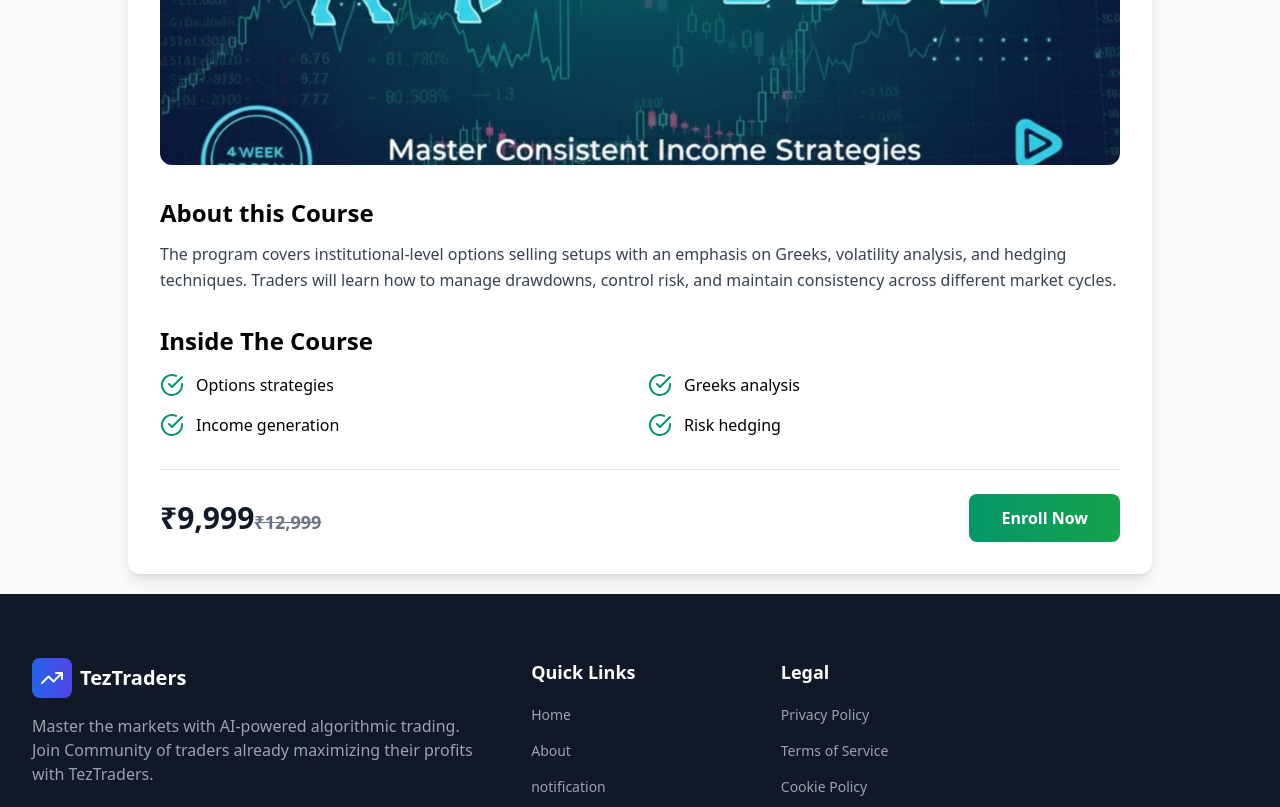
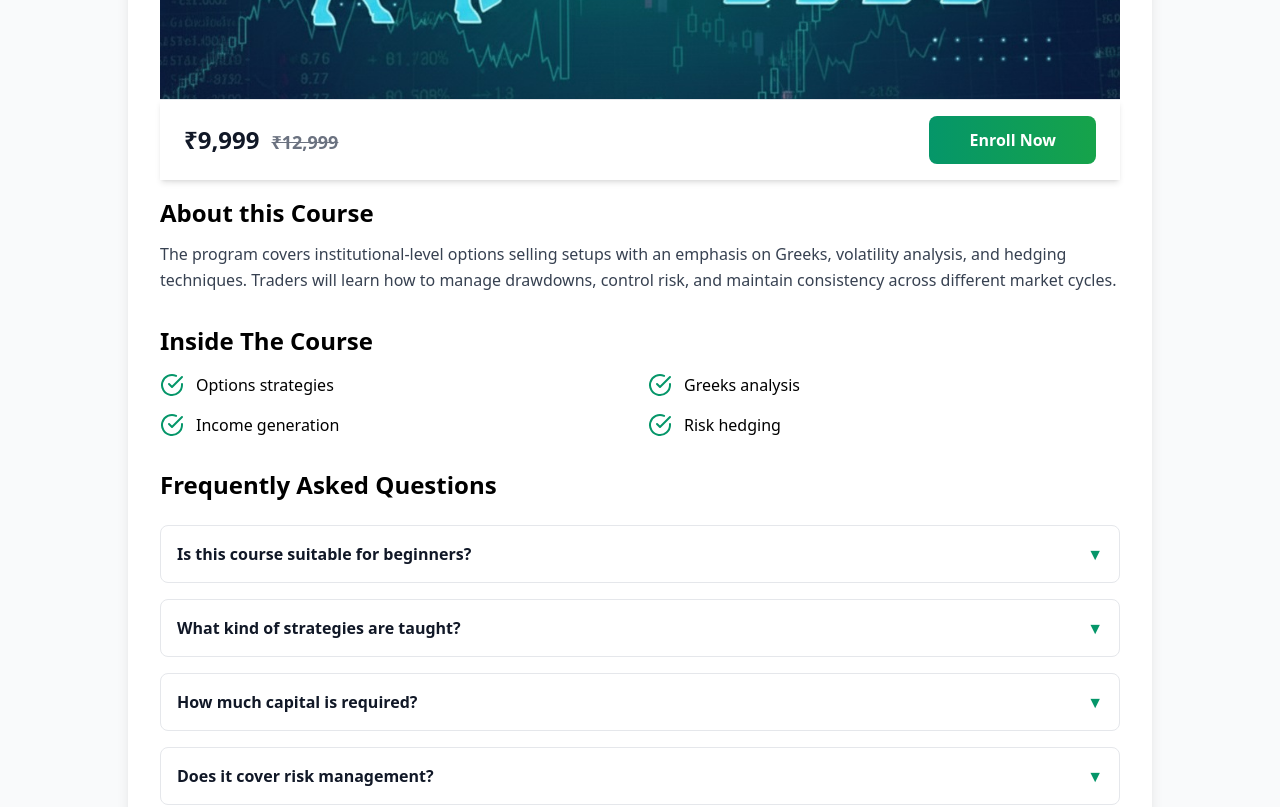
Before and after one commit to Smitayadav01/Info-Trade-website, a React (Vite) app: page /courses/1 in a window 1280 px wide. Shown: the part 620-1427 px from the top of the page. Built offline with nearby package versions, Linux system fonts and the light colour scheme.

Commit message:
commited

```diff
--- a/src/pages/About.tsx
+++ b/src/pages/About.tsx
@@ -1,5 +1,7 @@
 import React from 'react';
 import { Users, Target, Award, TrendingUp, CheckCircle, Brain, Shield, Globe, Heart, BarChart3, LineChart } from 'lucide-react';
+import logo from "../assets/logo.png";
+
 
 const About = () => {
   const values = [
@@ -93,8 +95,14 @@ const About = () => {
       <section className="bg-gradient-to-br from-blue-50 via-indigo-50 to-purple-50 py-20">
         <div className="max-w-7xl mx-auto px-4 sm:px-6 lg:px-8">
           <div className="text-center">
-            <div className="bg-gradient-to-r from-blue-600 to-indigo-600 p-3 rounded-xl w-fit mx-auto mb-6">
-              <LineChart className="h-8 w-8 text-white" />
+            <div className=" p-3 rounded-xl w-fit mx-auto mb-6">
+
+  <img
+    src={logo}
+    className="h-16 w-18 object-contain"
+  />
+
+
             </div>
             <h1 className="text-5xl md:text-6xl font-bold text-gray-900 mb-6">
               About <span className="bg-gradient-to-r from-blue-600 to-indigo-600 bg-clip-text text-transparent">TezTraders</span>
--- a/src/pages/CourseDetail.tsx
+++ b/src/pages/CourseDetail.tsx
@@ -23,6 +23,28 @@ const courses = [
       "Greeks analysis",
       "Income generation",
       "Risk hedging"
+    ],
+    faqs: [
+      {
+        question: "Is this course suitable for beginners?",
+        answer:
+          "This program is best suited for traders who have basic knowledge of options. It focuses on institutional-level options selling concepts."
+      },
+      {
+        question: "What kind of strategies are taught?",
+        answer:
+          "You will learn non-directional and hedged options selling strategies designed for consistent income generation."
+      },
+      {
+        question: "How much capital is required?",
+        answer:
+          "A minimum capital of ₹2–3 lakhs is recommended to effectively implement the strategies taught."
+      },
+      {
+        question: "Does it cover risk management?",
+        answer:
+        "Yes, strong emphasis is given to drawdown control, hedging techniques, and risk-to-reward optimization."
+      }
     ]
   },
   {
@@ -42,6 +64,28 @@ const courses = [
       "Back-testing",
       "Risk management",
       "Live trading sessions"
+    ],
+    faqs: [
+      {
+        question: "Do I need coding knowledge?",
+        answer:
+          "Basic programming understanding is helpful, but the course starts from fundamentals and explains concepts step-by-step."
+      },
+      {
+        question: "Will I learn live strategy deployment?",
+        answer:
+          "Yes, the course covers strategy deployment with real-time market execution and risk controls."
+      },
+      {
+        question: "Is backtesting included?",
+        answer:
+          "Yes, you will learn how to backtest strategies using historical data and optimize performance."
+      },
+      {
+        question: "Which markets are covered?",
+        answer:
+          "The program focuses mainly on Indian equity and index markets."
+      }
     ]
   },
   {
@@ -61,6 +105,28 @@ const courses = [
       "Entry modules",
       "Hero-zero strategy",
       "Risk control"
+    ],
+    faqs: [
+      {
+        question: "What is SL hunting?",
+        answer:
+          "SL hunting refers to identifying institutional stop-loss zones and trading high-probability reversals."
+      },
+      {
+        question: "Is this course suitable for intraday traders?",
+        answer:
+          "Yes, the course is ideal for intraday and short-term options buyers."
+      },
+      {
+        question: "What is the Hero-Zero strategy?",
+        answer:
+          "It focuses on controlled risk trades with the potential for high reward while strictly managing losses."
+      },
+      {
+        question: "Will this help improve entry timing?",
+        answer:
+          "Yes, precise entry and exit rules are a core part of this course."
+      }
     ]
   }
 ];
@@ -78,8 +144,8 @@ const CourseDetail = () => {
   }
 
   return (
-    <div className="min-h-screen bg-gray-50 py-5">
-      <div className="max-w-5xl mx-auto bg-white rounded-xl shadow-lg p-8">
+    <div className="min-h-screen bg-gray-50 py-5 flex flex-col">
+      <div className="max-w-5xl mx-auto bg-white rounded-xl shadow-lg p-8 flex flex-col">
 
         {/* Header */}
         <div className="mb-4">
@@ -140,17 +206,49 @@ const CourseDetail = () => {
             ))}
           </div>
         </div>
+        {/* FAQs */}
+<div className="mb-8">
+  <h2 className="text-2xl font-bold mb-6">Frequently Asked Questions</h2>
 
-        {/* Price & CTA */}
-        <div className="border-t pt-6 flex flex-col md:flex-row justify-between items-center gap-4">
-          <div className="text-3xl font-bold text-gray-900">
-            <span className="text-3xl font-bold text-gray-900">{course.price}</span>
-                      <span className="text-lg text-gray-500 line-through">{course.originalPrice}</span>
-          </div>
-          <button className="bg-gradient-to-r from-emerald-600 to-green-600 text-white px-8 py-3 rounded-lg font-semibold hover:scale-105 transition">
-            Enroll Now
-          </button>
-        </div>
+  <div className="space-y-4">
+    {course.faqs.map((faq, index) => (
+      <details
+        key={index}
+        className="group border border-gray-200 rounded-lg p-4 cursor-pointer"
+      >
+        <summary className="flex justify-between items-center font-semibold text-gray-900">
+          {faq.question}
+          <span className="text-emerald-600 group-open:rotate-180 transition">
+            ▼
+          </span>
+        </summary>
+        <p className="mt-3 text-gray-600 leading-relaxed">
+          {faq.answer}
+        </p>
+      </details>
+    ))}
+  </div>
+</div>
+
+
+        {/* Sticky Price & CTA (Stops before footer) */}
+<div className="sticky bottom-0 bg-white border-t shadow-md mt-10">
+  <div className="max-w-5xl mx-auto px-6 py-4 flex flex-col md:flex-row justify-between items-center gap-4">
+
+    <div className="text-2xl font-bold text-gray-900">
+      <span>{course.price}</span>
+      <span className="ml-3 text-lg text-gray-500 line-through">
+        {course.originalPrice}
+      </span>
+    </div>
+
+    <button className="w-full md:w-auto bg-gradient-to-r from-emerald-600 to-green-600 text-white px-10 py-3 rounded-lg font-semibold hover:scale-105 transition">
+      Enroll Now
+    </button>
+  </div>
+</div>
+
+
       </div>
     </div>
   );
```
